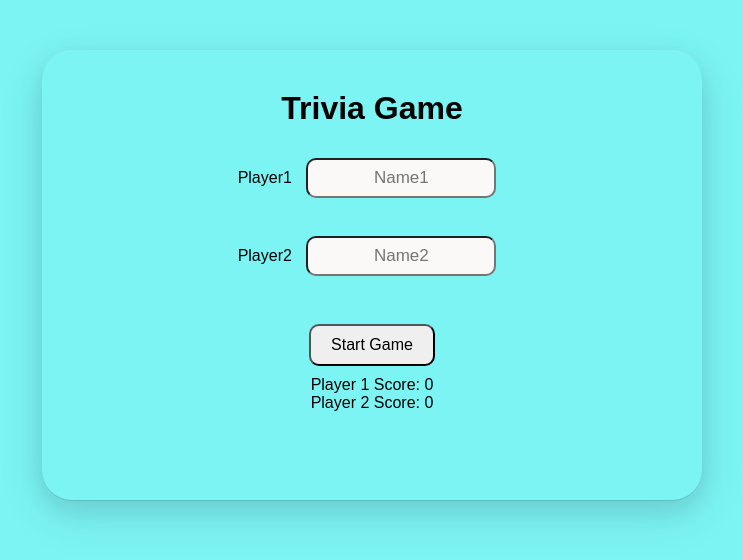
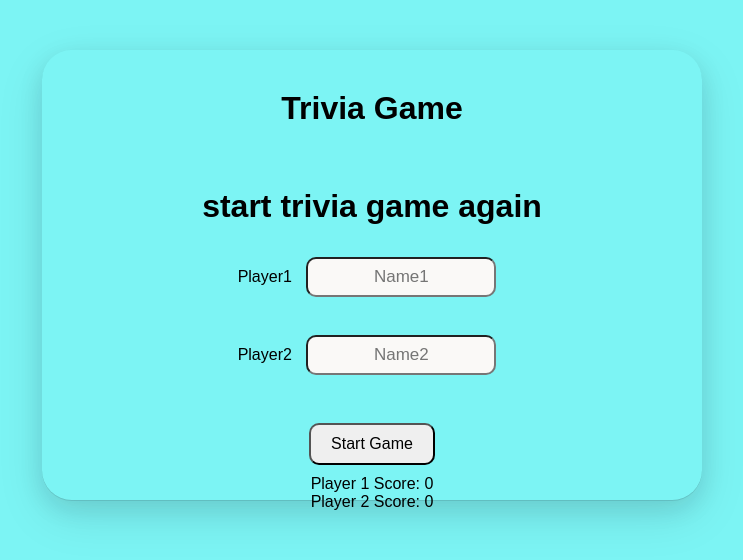
Before and after one commit to Priyanka-mis/Trivia-Game, a plain HTML site: page index.html in a window 1280 px wide. Shown: the whole page, without its empty margins (266-1009 px from the left). Drawn offline with Linux system fonts and the light colour scheme.

Commit message:
I update my file

```diff
--- a/index.html
+++ b/index.html
@@ -9,6 +9,7 @@
 <body>
 <div class=" main">
     <h1>Trivia Game</h1>
+    <h1>start trivia game again</h1>
     <div id="players">
        <span>Player1  </span> <input type="text" id="player1" placeholder="Name1"><br><br>
        <span>Player2  </span><input type="text" id="player2" placeholder="Name2"><br><br>
```
